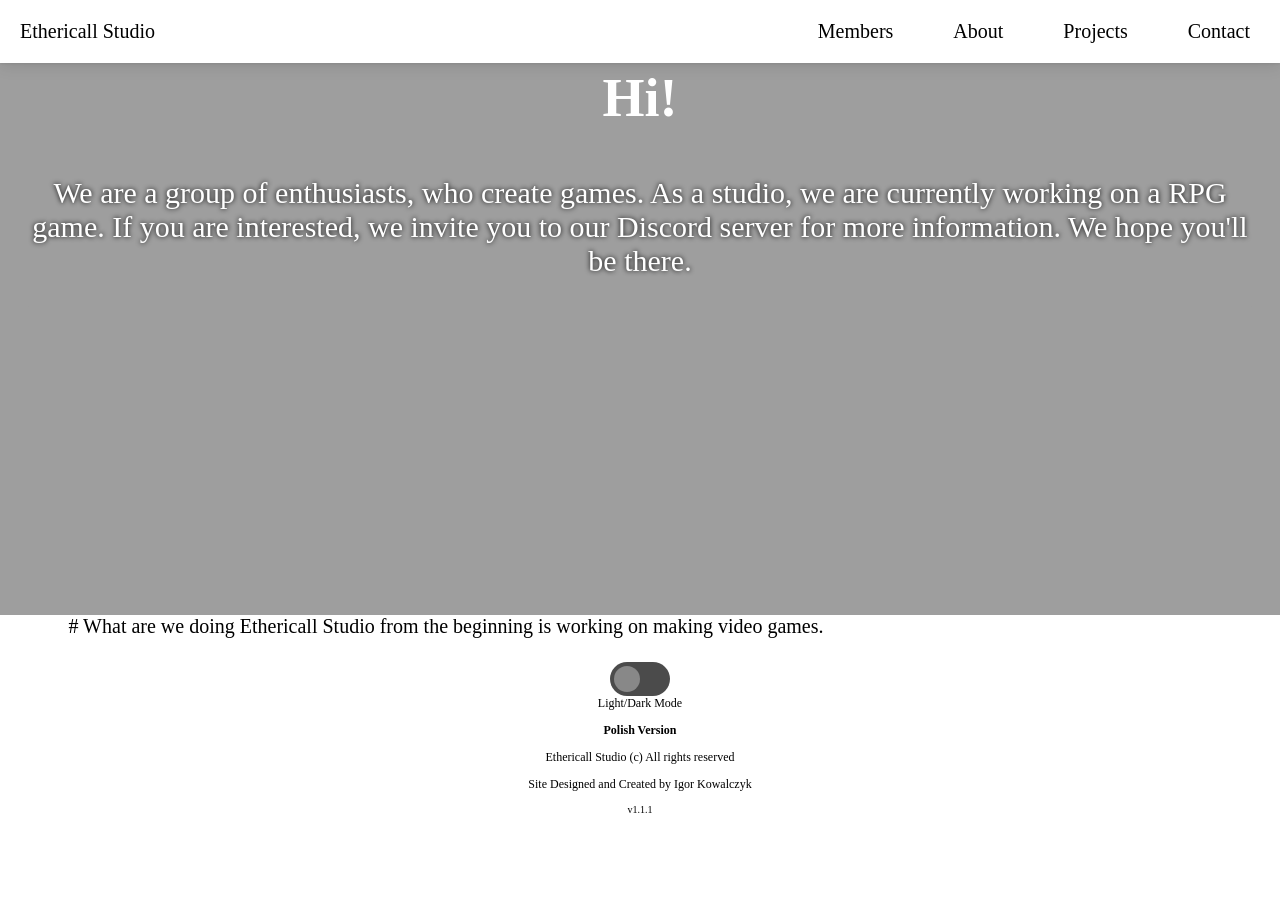
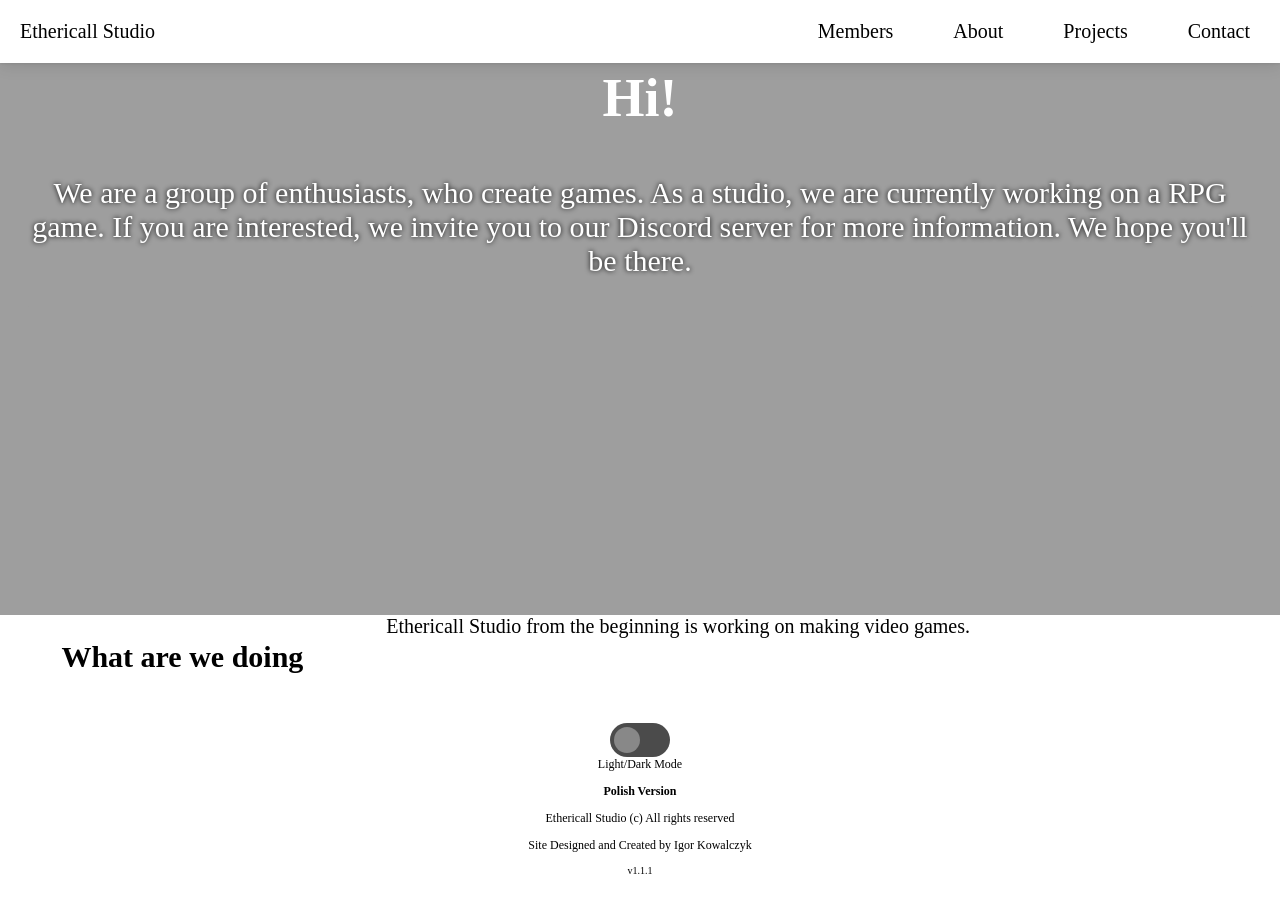
Before and after one commit to Ethericall-Studio/ethericall-studio.github.io, a Jekyll site: the page built from index.md, in a window 1280 px wide and 900 px high, scrolled down 285 px. Built offline with Jekyll 4.4.1, drawn with Linux system fonts in a browser that asks for light colours; some web fonts are replaced; before the commit the page ends 1124 px from its top, so only the background shows below that.

```diff
--- a/index.md
+++ b/index.md
@@ -7,12 +7,12 @@ lang: "en"
 <div class="hero-grid">
 <h1 class="hero-title">Hi!</h1>
 <p class="hero-title2">
-   	We are a group of enthusiasts, who create games. As a studio, we are currently working on a RPG game. {% if site.discord %}
-    If you are interested, we invite you to our <a href="{{ site.url }}{{ site.baseurl }}/discord" class="perm-white">Discord</a> server for more information. We hope you'll be there.{% endif %}</p>
+We are a group of enthusiasts, who create games. As a studio, we are currently working on a RPG game. {% if site.discord %}
+If you are interested, we invite you to our <a href="{{ site.url }}{{ site.baseurl }}/discord" class="perm-white">Discord</a> server for more information. We hope you'll be there.{% endif %}</p>
 </div>
 </section>
 <section class="about">
-# What are we doing
+<h1>What are we doing</h1>
 
 Ethericall Studio from the beginning is working on making video games.
 </section>
```
